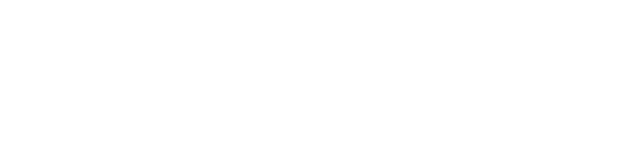
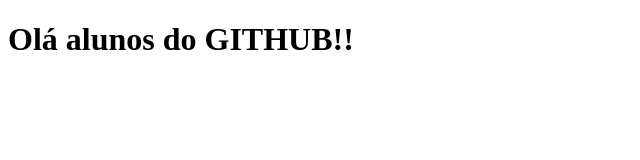
Before and after one commit to Vini-eduardo/aula-merge, a plain HTML site: page index.html in a window 1280 px wide. Shown: the whole page, without its empty margins (0-640 px from the left). Drawn offline with Linux system fonts and the light colour scheme.

Commit message:
Alterando o arquivo HTML pela pessoa 2

```diff
--- a/index.html
+++ b/index.html
@@ -6,6 +6,6 @@
     <title>Document</title>
 </head>
 <body>
-
+    <h1>Olá alunos do GITHUB!!</h1>
 </body>
 </html>
```
